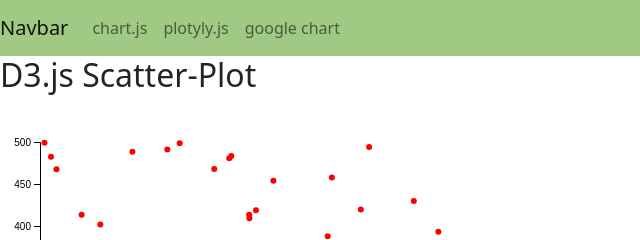
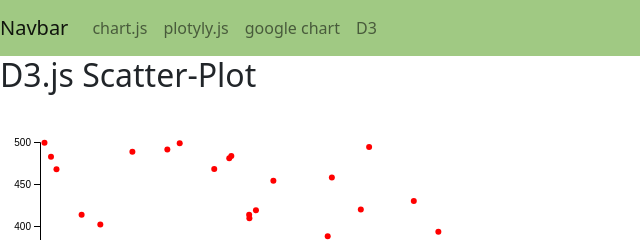
Before and after one commit to kmerz5/Homework6, a plain HTML site: page D3.html in a window 1280 px wide. Shown: the top 240 px of the page, 0-640 px from the left. Drawn offline with nearby package versions, Linux system fonts and the light colour scheme.

Commit message:
Update D3.html

```diff
--- a/D3.html
+++ b/D3.html
@@ -18,6 +18,7 @@
       <a class="nav-item nav-link" href="index.html">chart.js</a>
       <a class="nav-item nav-link" href="plotly.html">plotyly.js</a>
       <a class="nav-item nav-link" href="google.html">google chart</a>
+      <a class="nav-item nav-link" href="D3.html">D3</a>
     </div>
   </div>
 </nav>
```
